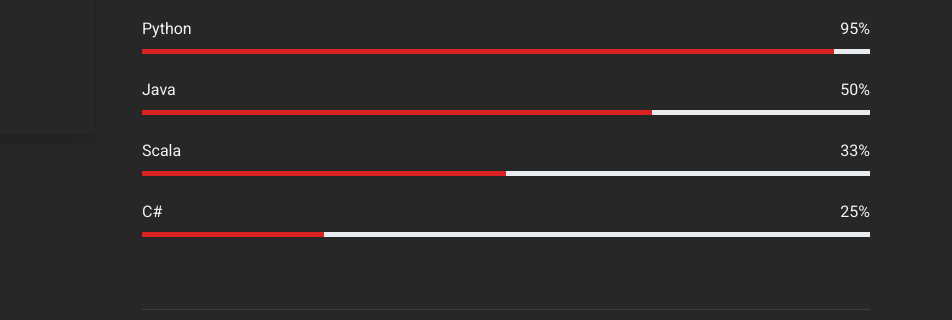
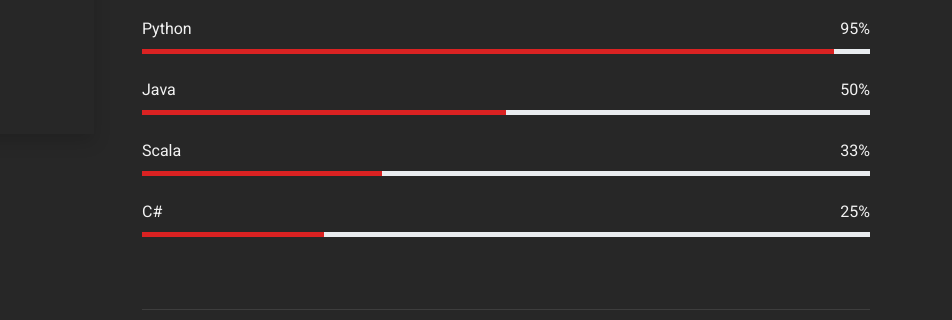
Before and after one commit to marcelinaniechcial/marcelina-website, a plain HTML site: page index.html in a window 1280 px wide. Shown: the part 666-986 px from the top of the page, 328-1280 px from the left. Drawn offline with nearby package versions, Linux system fonts and the light colour scheme.

Commit message:
Fixed mismatching percentages.

```diff
--- a/index.html
+++ b/index.html
@@ -146,7 +146,7 @@
                                         <p class="mb-2">50%</p>
                                     </div>
                                     <div class="progress">
-                                        <div class="progress-bar bg-primary" role="progressbar" aria-valuenow="70" aria-valuemin="0" aria-valuemax="100"></div>
+                                        <div class="progress-bar bg-primary" role="progressbar" aria-valuenow="50" aria-valuemin="0" aria-valuemax="100"></div>
                                     </div>
                                 </div>
                                 <div class="skill mb-4">
@@ -155,7 +155,7 @@
                                         <p class="mb-2">33%</p>
                                     </div>
                                     <div class="progress">
-                                        <div class="progress-bar bg-primary" role="progressbar" aria-valuenow="50" aria-valuemin="0" aria-valuemax="100"></div>
+                                        <div class="progress-bar bg-primary" role="progressbar" aria-valuenow="33" aria-valuemin="0" aria-valuemax="100"></div>
                                     </div>
                                 </div>
                                 <div class="skill mb-4">
```
